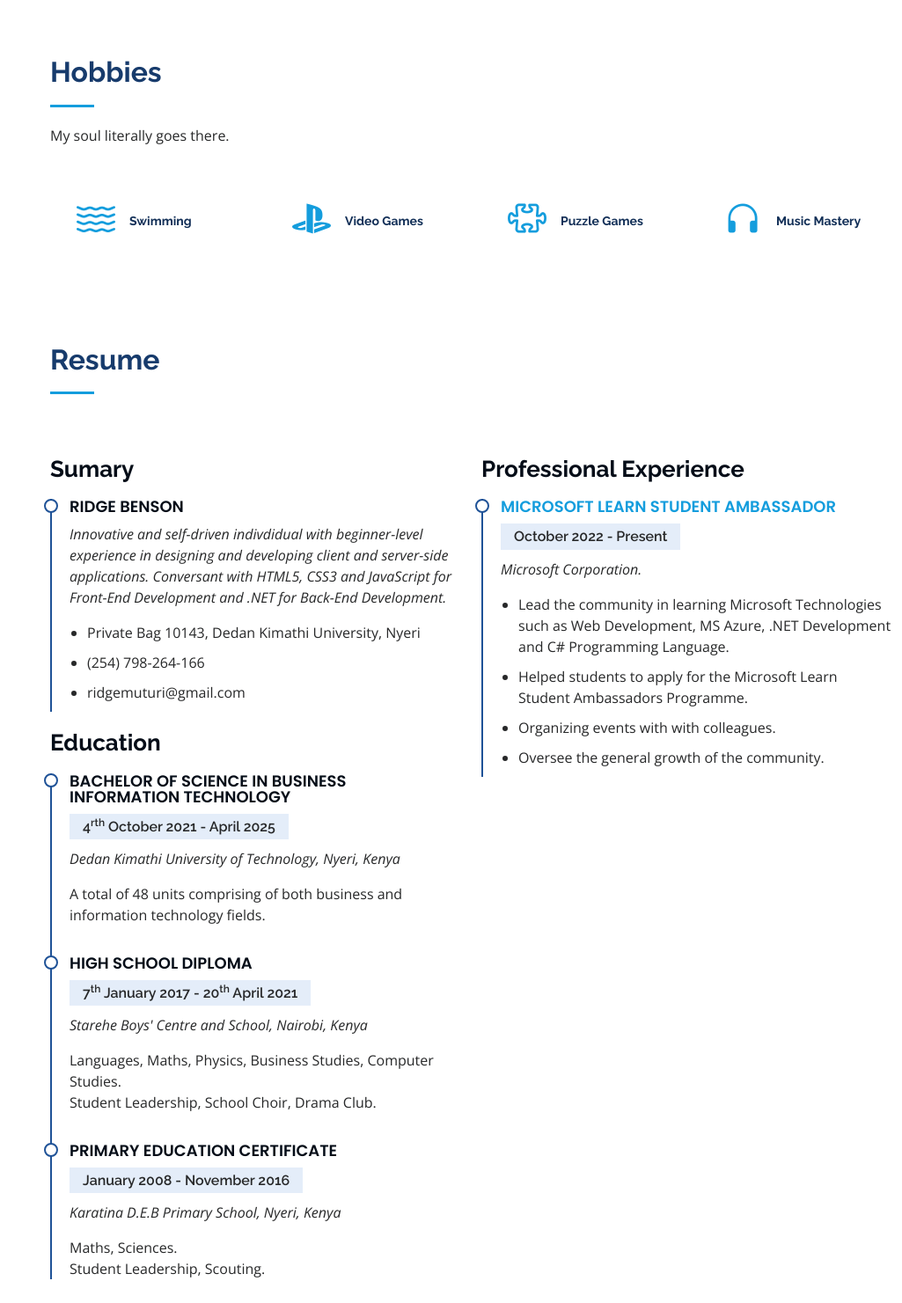
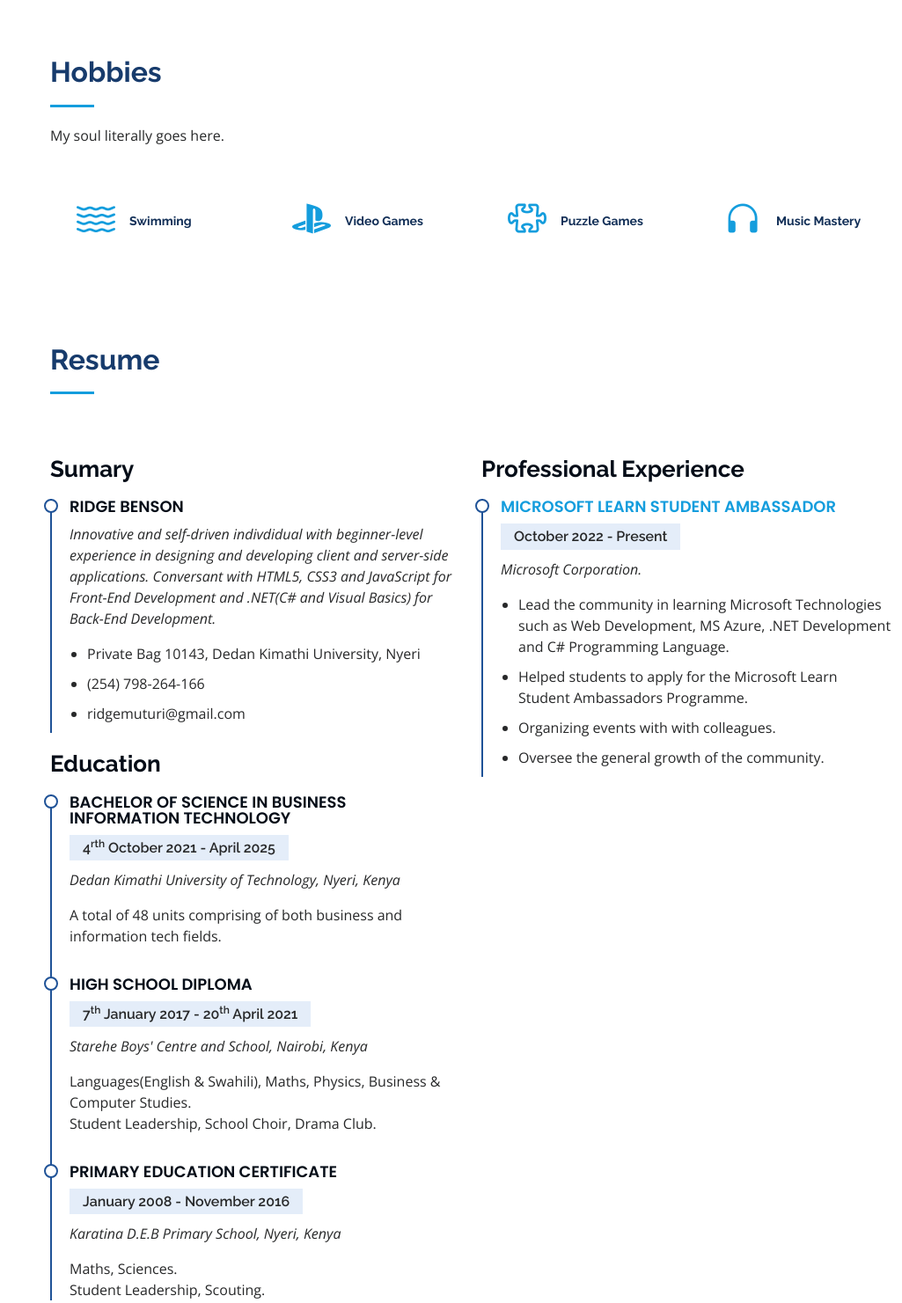
Before and after one commit to RBeNturi/ridgebenson-github.io, a plain HTML site: page index.html in a window 1280 px wide. Shown: the part 1387-2868 px from the top of the page at 88% size, without its empty margins (255-1280 px from the left). Drawn offline with nearby package versions, Linux system fonts and the light colour scheme.

Commit message:
Update index.html

```diff
--- a/index.html
+++ b/index.html
@@ -113,7 +113,7 @@
 
         <div class="section-title">
           <h2>Hobbies</h2>
-          <p>My soul literally goes there.</p>
+          <p>My soul literally goes here.</p>
         </div>
 
         <div class="row no-gutters">
@@ -164,7 +164,7 @@
             <h3 class="resume-title">Sumary</h3>
             <div class="resume-item pb-0">
               <h4>Ridge Benson</h4>
-              <p><em>Innovative and self-driven indivdidual with beginner-level experience in designing and developing client and server-side applications. Conversant with HTML5, CSS3 and JavaScript for Front-End Development and .NET for Back-End Development.</em></p>
+              <p><em>Innovative and self-driven indivdidual with beginner-level experience in designing and developing client and server-side applications. Conversant with HTML5, CSS3 and JavaScript for Front-End Development and .NET(C# and Visual Basics) for Back-End Development.</em></p>
               <ul>
                 <li>Private Bag 10143, Dedan Kimathi University, Nyeri</li>
                 <li>(254) 798-264-166</li>
@@ -177,13 +177,13 @@
               <h4>Bachelor of Science in Business Information Technology</h4>
               <h5>4<sup>rth</sup> October 2021 - April 2025</h5>
               <p><em>Dedan Kimathi University of Technology, Nyeri, Kenya</em></p>
-              <p>A total of 48 units comprising of both business and information technology fields.</p>
+              <p>A total of 48 units comprising of both business and information tech fields.</p>
             </div>
             <div class="resume-item">
               <h4>High School Diploma</h4>
               <h5>7<sup>th</sup> January 2017 - 20<sup>th</sup> April 2021</h5>
               <p><em>Starehe Boys' Centre and School, Nairobi, Kenya</em></p>
-              <p>Languages, Maths, Physics, Business Studies, Computer Studies.<br> Student Leadership, School Choir, Drama Club.</p>
+              <p>Languages(English & Swahili), Maths, Physics, Business & Computer Studies.<br> Student Leadership, School Choir, Drama Club.</p>
             </div>
             <div class="resume-item">
               <h4>Primary Education Certificate</h4>
@@ -234,7 +234,7 @@
           <div class="col-lg-4 col-md-6 icon-box" data-aos="fade-up" data-aos-delay="200">
             <div class="icon"><i class="bi bi-bar-chart"></i></div>
             <h4 class="title"><a href="https://www.credly.com/badges/321e8faa-cefc-4aa6-bc4c-9cfb14971af7/linked_in_profile">Cyber Security</a></h4>
-            <p class="description">An introductory course in Network Security.</p>
+            <p class="description">An introductory course in Cyber Security.</p>
           </div>
           <div class="col-lg-4 col-md-6 icon-box" data-aos="fade-up" data-aos-delay="300">
             <div class="icon"><i class="bi bi-braces"></i></div>
```
